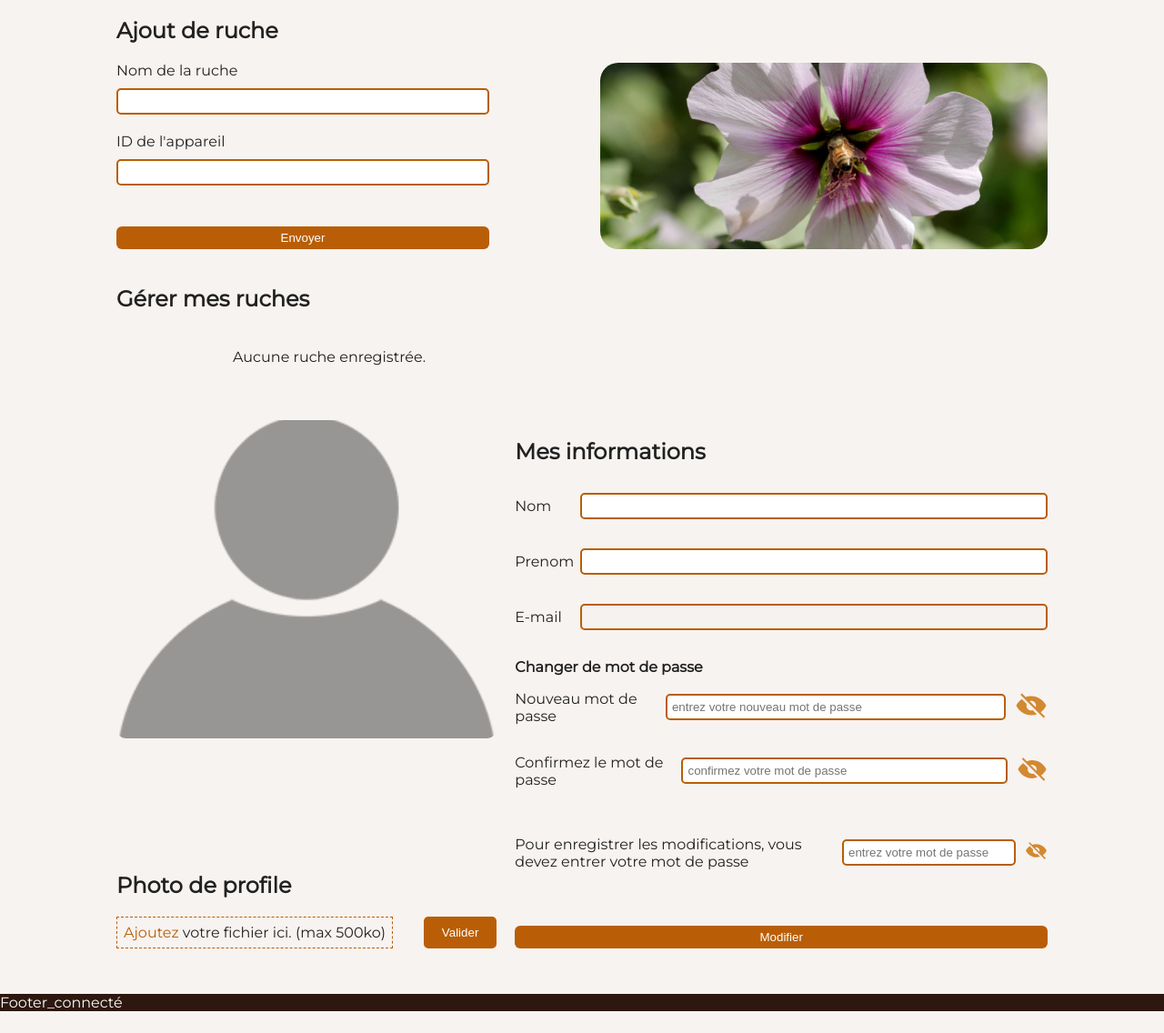
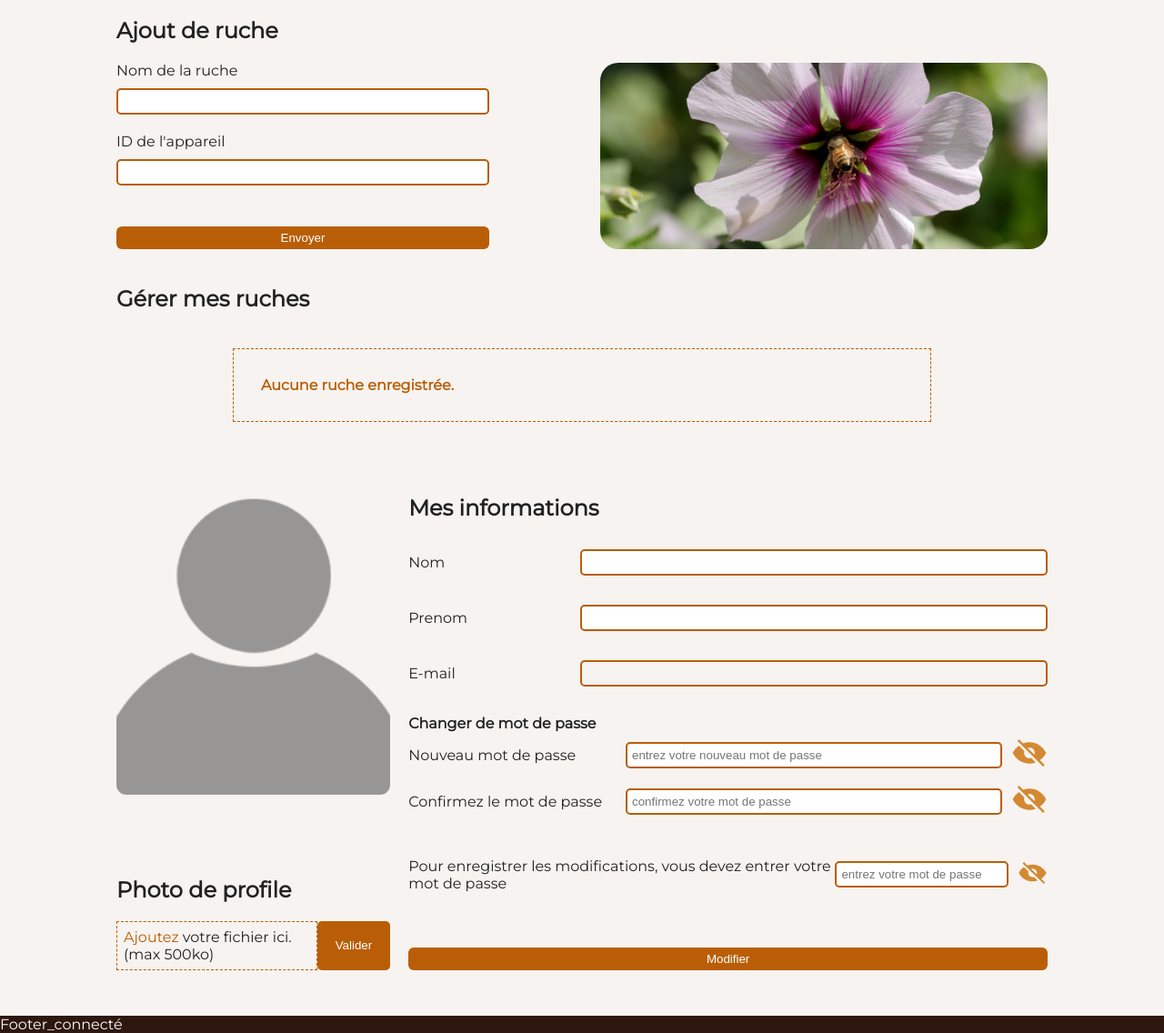
Before and after one commit to maxsanch/SAE301rattrapage, a PHP site: page /vue/vueGestionRuches.php in a window 1280 px wide. Shown: the part 122-1258 px from the top of the page at 91% size. Before the commit the page ends 1234 px from the top, so only its background shows below. Run offline with PHP 8.4, Linux system fonts and the light colour scheme; the template is opened without the code that fills it, so the values that code supplies are empty; some libraries are stand-ins or nearby versions.

Commit message:
slurpy swamp

```diff
--- a/config/config.php
+++ b/config/config.php
@@ -122,7 +122,6 @@ define("Footer_déconnecté", '<div class="FooterGlobal">
                             <div>retrouvez nous !</div>
                             <div>61 Rue Albert Camus, 68200 Mulhouse</div>
                         </div>
-                        <div class="FooterPartie2SousPartie2">Plan du site</div>
                     </div>
                 </div>
                 <div class="LienRapides">Liens rapides</div>
@@ -204,7 +203,6 @@ define("Footer_connecté", '<div class="FooterGlobal">
                             <div>retrouvez nous !</div>
                             <div>61 Rue Albert Camus, 68200 Mulhouse</div>
                         </div>
-                        <div class="FooterPartie2SousPartie2">Plan du site</div>
                     </div>
                 </div>
                 <div class="LienRapides">Lien rapides</div>
--- a/styles/GestionRuches.css
+++ b/styles/GestionRuches.css
@@ -25,7 +25,7 @@
     width: 80%;
     margin: auto;
     display: grid;
-    grid-template-columns: 5fr 7fr;
+    grid-template-columns: 3fr 7fr;
     gap: 20px;
     margin-bottom: 50px;
 }
@@ -287,3 +287,13 @@ form{
     flex-direction: column;
     justify-content: space-between;
 }
+
+/* quand l'utilisateur n'a aucune ruches */
+
+.reponse{
+    border: #B95E06 dashed 0.5px;
+    padding: 30px;
+    width: 100%;
+    font-weight: bold;
+    color: #B95E06;
+}
--- a/styles/inforuches.css
+++ b/styles/inforuches.css
@@ -480,5 +480,5 @@ a{
 
 .centrenoruche{
     text-align: center;
-    padding: 130px;
+    padding: 200px;
 }
```
